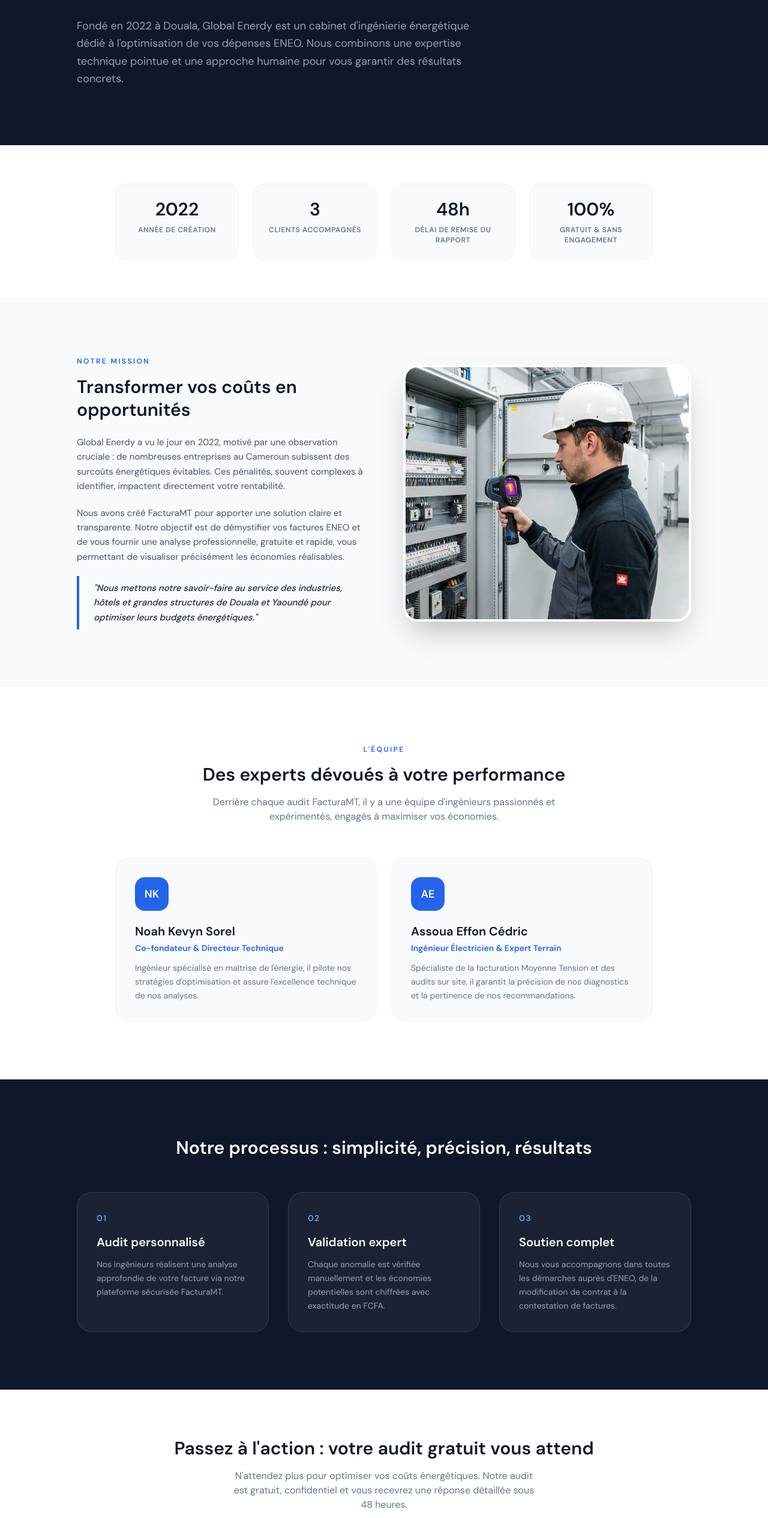
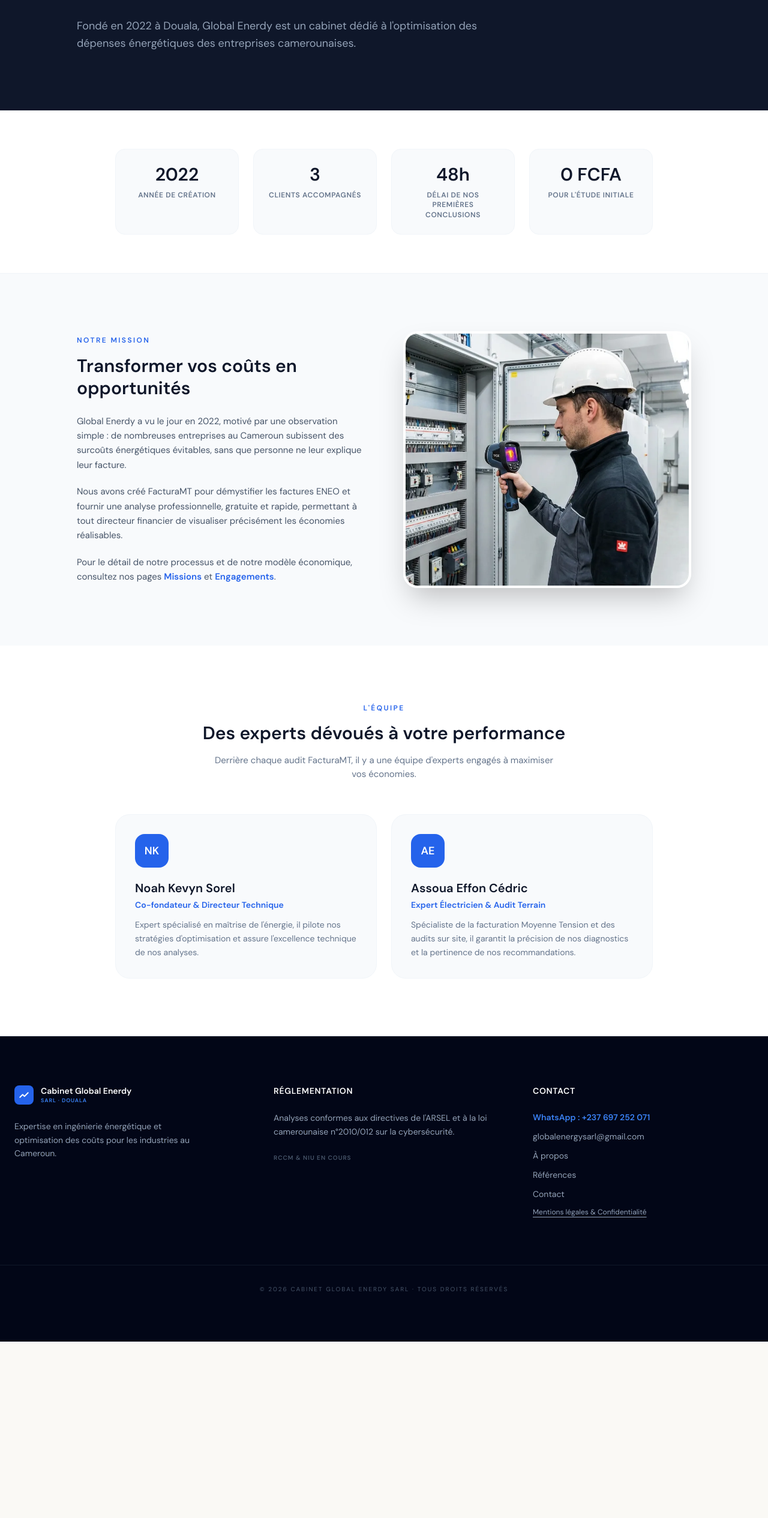
Before and after one commit to cabinetnoahetcie/factura-mt, a Next.js app in the folder frontend/: page /a-propos in a window 1280 px wide. Shown: the part 267-2797 px from the top of the page at 60% size. After the commit the page ends 2503 px from the top, so only its background shows below. Built offline with nearby package versions, Linux system fonts and the light colour scheme.

Commit message:
Update page.jsx

```diff
--- a/frontend/app/a-propos/page.jsx
+++ b/frontend/app/a-propos/page.jsx
@@ -1,5 +1,4 @@
 'use client';
-// app/a-propos/page.jsx
 import Navbar from '@/components/layout/Navbar';
 import Footer from '@/components/layout/Footer';
 import Link   from 'next/link';
@@ -17,21 +16,20 @@
             <span className="text-blue-400">au service de vos économies</span>
           </h1>
           <p className="text-slate-400 text-lg max-w-2xl leading-relaxed">
-            Fondé en 2022 à Douala, Global Enerdy est un cabinet d'ingénierie énergétique dédié
-            à l'optimisation de vos dépenses ENEO. Nous combinons une expertise technique pointue
-            et une approche humaine pour vous garantir des résultats concrets.
+            Fondé en 2022 à Douala, Global Enerdy est un cabinet dédié à l'optimisation
+            des dépenses énergétiques des entreprises camerounaises.
           </p>
         </div>
       </section>
 
-      {/* Chiffres */}
+      {/* Chiffres clés */}
       <section className="bg-white py-16 px-6 border-b border-slate-100">
         <div className="max-w-4xl mx-auto grid grid-cols-2 md:grid-cols-4 gap-6">
           {[
-            { val:'2022', lbl:'Année de création'               },
-            { val:'3',    lbl:'Clients accompagnés'             },
-            { val:'48h',  lbl:'Délai de remise du rapport'      },
-            { val:'100%', lbl:'Gratuit & sans engagement'       },
+            { val:'2022', lbl:'Année de création'          },
+            { val:'3',    lbl:'Clients accompagnés'        },
+            { val:'48h',  lbl:'Délai de nos premières conclusions' },
+            { val:'0 FCFA', lbl:'Pour l\'étude initiale'  },
           ].map(({ val, lbl }) => (
             <div key={val} className="text-center p-6 rounded-2xl bg-slate-50 border border-slate-100">
               <div className="text-3xl font-extrabold text-slate-900 mb-2">{val}</div>
@@ -51,19 +49,22 @@
             </h2>
             <div className="space-y-5 text-slate-600 text-[15px] leading-relaxed">
               <p>
-                Global Enerdy a vu le jour en 2022, motivé par une observation cruciale : de nombreuses
-                entreprises au Cameroun subissent des surcoûts énergétiques évitables. Ces pénalités,
-                souvent complexes à identifier, impactent directement votre rentabilité.
+                Global Enerdy a vu le jour en 2022, motivé par une observation simple :
+                de nombreuses entreprises au Cameroun subissent des surcoûts énergétiques
+                évitables, sans que personne ne leur explique leur facture.
               </p>
               <p>
-                Nous avons créé FacturaMT pour apporter une solution claire et transparente. Notre objectif
-                est de démystifier vos factures ENEO et de vous fournir une analyse professionnelle,
-                gratuite et rapide, vous permettant de visualiser précisément les économies réalisables.
+                Nous avons créé FacturaMT pour démystifier les factures ENEO et fournir
+                une analyse professionnelle, gratuite et rapide, permettant à tout
+                directeur financier de visualiser précisément les économies réalisables.
               </p>
-              <blockquote className="border-l-4 border-blue-600 pl-6 py-2 italic text-slate-800 font-medium">
-                "Nous mettons notre savoir-faire au service des industries, hôtels et grandes structures
-                de Douala et Yaoundé pour optimiser leurs budgets énergétiques."
-              </blockquote>
+              <p>
+                Pour le détail de notre processus et de notre modèle économique, consultez
+                nos pages{' '}
+                <Link href="/missions" className="text-blue-600 font-semibold hover:underline">Missions</Link>
+                {' '}et{' '}
+                <Link href="/engagements" className="text-blue-600 font-semibold hover:underline">Engagements</Link>.
+              </p>
             </div>
           </div>
           <div className="rounded-3xl overflow-hidden shadow-2xl border-4 border-white">
@@ -73,7 +74,7 @@
         </div>
       </section>
 
-      {/* L'équipe */}
+      {/* L'équipe — unique à cette page */}
       <section className="py-24 px-6 bg-white">
         <div className="max-w-4xl mx-auto">
           <div className="text-center mb-14">
@@ -81,9 +82,9 @@
             <h2 className="text-3xl font-extrabold text-slate-900">
               Des experts dévoués à votre performance
             </h2>
-            <p className="text-slate-500 mt-4 max-w-xl mx-auto">
-              Derrière chaque audit FacturaMT, il y a une équipe d'ingénieurs passionnés et expérimentés,
-              engagés à maximiser vos économies.
+            <p className="text-slate-500 mt-4 max-w-xl mx-auto text-[15px]">
+              Derrière chaque audit FacturaMT, il y a une équipe d'experts engagés
+              à maximiser vos économies.
             </p>
           </div>
           <div className="grid grid-cols-1 md:grid-cols-2 gap-6">
@@ -92,12 +93,12 @@
                 init:  'NK',
                 nom:   'Noah Kevyn Sorel',
                 titre: 'Co-fondateur & Directeur Technique',
-                desc:  "Ingénieur spécialisé en maîtrise de l'énergie, il pilote nos stratégies d'optimisation et assure l'excellence technique de nos analyses.",
+                desc:  "Expert spécialisé en maîtrise de l'énergie, il pilote nos stratégies d'optimisation et assure l'excellence technique de nos analyses.",
               },
               {
                 init:  'AE',
                 nom:   'Assoua Effon Cédric',
-                titre: 'Ingénieur Électricien & Expert Terrain',
+                titre: 'Expert Électricien & Audit Terrain',
                 desc:  "Spécialiste de la facturation Moyenne Tension et des audits sur site, il garantit la précision de nos diagnostics et la pertinence de nos recommandations.",
               },
             ].map((m, i) => (
@@ -114,42 +115,6 @@
         </div>
       </section>
 
-      {/* Démarche */}
-      <section className="bg-slate-900 py-24 px-6">
-        <div className="max-w-5xl mx-auto">
-          <h2 className="text-3xl font-bold text-white text-center mb-14">
-            Notre processus : simplicité, précision, résultats
-          </h2>
-          <div className="grid grid-cols-1 md:grid-cols-3 gap-8">
-            {[
-              { num:'01', titre:'Audit personnalisé',  desc:"Nos ingénieurs réalisent une analyse approfondie de votre facture via notre plateforme sécurisée FacturaMT." },
-              { num:'02', titre:'Validation expert',   desc:"Chaque anomalie est vérifiée manuellement et les économies potentielles sont chiffrées avec exactitude en FCFA." },
-              { num:'03', titre:'Soutien complet',     desc:"Nous vous accompagnons dans toutes les démarches auprès d'ENEO, de la modification de contrat à la contestation de factures." },
-            ].map(item => (
-              <div key={item.num} className="p-8 rounded-3xl bg-white/5 border border-white/10">
-                <div className="text-blue-400 font-black text-sm tracking-widest mb-4">{item.num}</div>
-                <h3 className="text-xl font-bold text-white mb-3">{item.titre}</h3>
-                <p className="text-slate-400 text-sm leading-relaxed">{item.desc}</p>
-              </div>
-            ))}
-          </div>
-        </div>
-      </section>
-
-      {/* CTA */}
-      <section className="bg-white py-20 px-6 text-center">
-        <h2 className="text-2xl md:text-3xl font-extrabold text-slate-900 mb-4">
-          Passez à l'action : votre audit gratuit vous attend
-        </h2>
-        <p className="text-slate-500 mb-8 max-w-lg mx-auto">
-          N'attendez plus pour optimiser vos coûts énergétiques. Notre audit est gratuit,
-          confidentiel et vous recevrez une réponse détaillée sous 48 heures.
-        </p>
-        <Link href="/" className="inline-block bg-slate-900 text-white px-10 py-4 rounded-full font-bold hover:bg-blue-600 transition-all text-sm">
-          Déposer ma facture →
-        </Link>
-      </section>
-
       <Footer />
     </div>
   );
```
